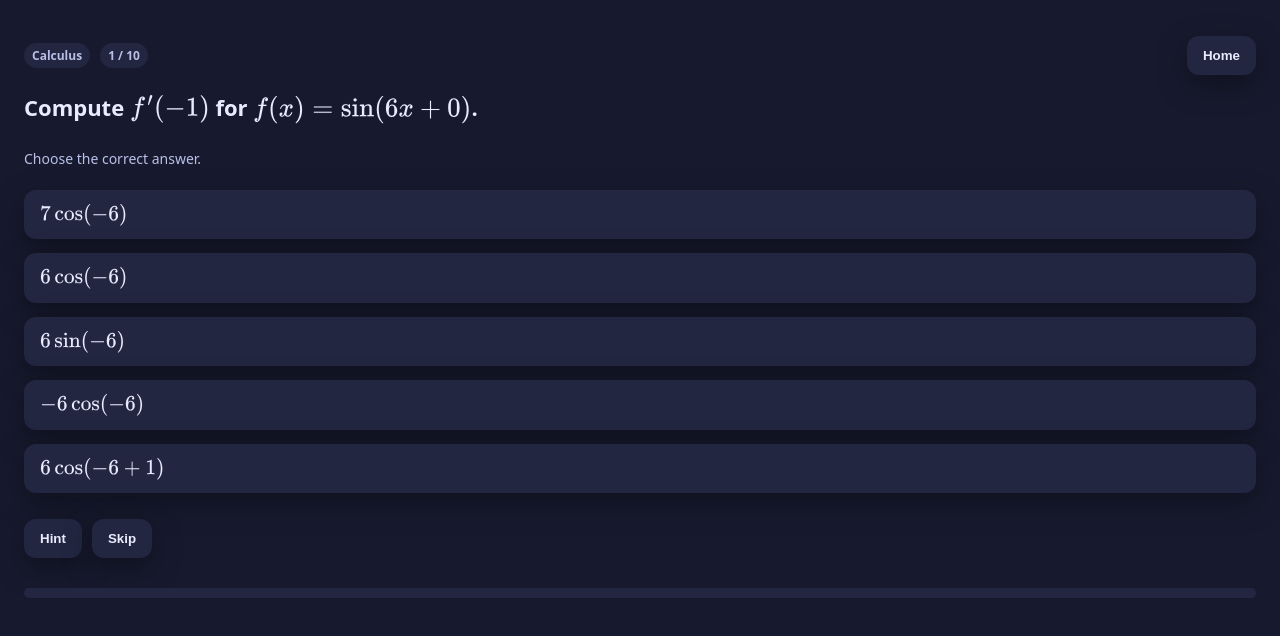
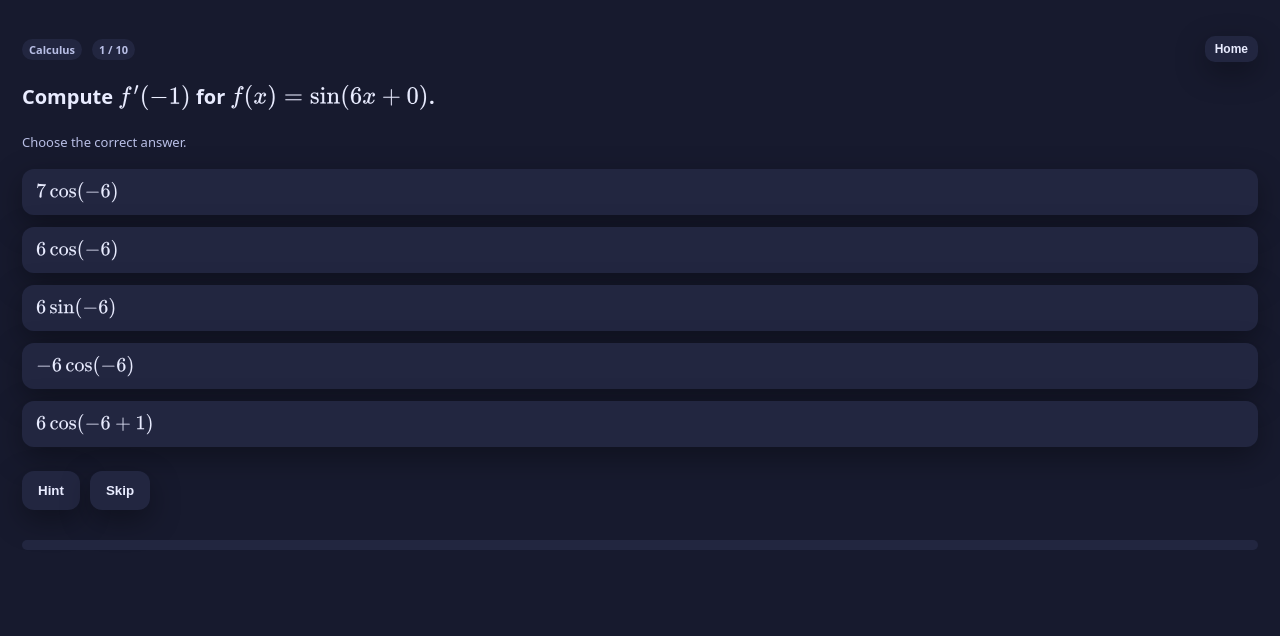
Before and after one commit to SerdarCS/mathtrain, a plain HTML site: page index.html in a window 1280 px wide. Both pictures are taken after a click on the button "Start 10‑Q Sprint". Drawn offline with nearby package versions, Linux system fonts and the light colour scheme.

Commit message:
update ui

```diff
--- a/index.html
+++ b/index.html
@@ -72,13 +72,13 @@
     /* Full-screen session that behaves like its own page */
     .session{ position:fixed; inset:0; display:none; background:var(--bg); z-index:9999 }
     .session.open{ display:block }
-    .problem-card{ position:relative; background:var(--card); border-radius:0; padding:clamp(14px,4vw,24px); border:none; box-shadow:none; width:100vw; height:100vh; overflow:auto; overscroll-behavior:contain; display:flex; flex-direction:column }
+    .problem-card{ position:relative; background:var(--card); border-radius:0; padding:clamp(12px,3.5vw,22px); border:none; box-shadow:none; width:100vw; height:100vh; overflow:auto; overscroll-behavior:contain; display:flex; flex-direction:column }
     .problem-card > .row:first-child{ margin-bottom:10px }
     body.modal-open{ overflow:hidden }
-    .prompt{font-size:clamp(18px,4.8vw,22px); font-weight:800; margin:8px 0 12px 0; line-height:1.35}
-    .subtle{ color:var(--ink-dim); font-size:clamp(12px,3.8vw,14px); margin-bottom:10px }
-    .mcq{ display:grid; gap:14px; margin-top:12px; margin-bottom:14px; grid-template-columns:1fr }
-    .mcq button{text-align:left; background:var(--muted); padding:14px 16px; min-height:48px; font-size:clamp(16px,4.6vw,18px); touch-action:manipulation }
+    .prompt{font-size:clamp(17px,4.2vw,20px); font-weight:800; margin:6px 0 10px 0; line-height:1.3}
+    .subtle{ color:var(--ink-dim); font-size:clamp(12px,3.4vw,13px); margin-bottom:8px }
+    .mcq{ display:grid; gap:12px; margin-top:10px; margin-bottom:12px; grid-template-columns:1fr }
+    .mcq button{text-align:left; background:var(--muted); padding:12px 14px; min-height:46px; font-size:clamp(15px,4.0vw,17px); touch-action:manipulation }
     .answer-row{ display:none }
     input[type="text"]{ flex:1; padding:12px 14px; border-radius:12px; border:1px solid rgba(255,255,255,.12);
       background:transparent; color:var(--ink); font-size:16px; outline:none }
@@ -88,6 +88,10 @@
     .spacer{ height:20px }
     .problem-card{ padding-bottom:calc(env(safe-area-inset-bottom) + 24px) }
     body.modal-open header{ display:none }
+    /* Sticky top bar so Home is always reachable */
+    .topbar{ position:sticky; top:0; z-index:2; background:var(--card); padding-top:2px; padding-bottom:6px; }
+    .topbar .pill{ font-size:11px; padding:3px 7px }
+    #homeBtn{ margin-left:auto; padding:6px 10px; font-size:12px; border-radius:10px }
     @media (max-width:640px){
       .controls{ display:none }
       .mcq button, .row button{ width:100% }
@@ -148,7 +152,7 @@
 
     <section class="session" id="session" aria-live="polite">
       <div class="problem-card" id="problemCard">
-        <div class="row">
+        <div class="row topbar">
           <div class="pill" id="skillTag">Skill</div>
           <div class="pill" id="progressTag">0 / 10</div>
           <button class="secondary" id="homeBtn" style="margin-left:auto">Home</button>
```
